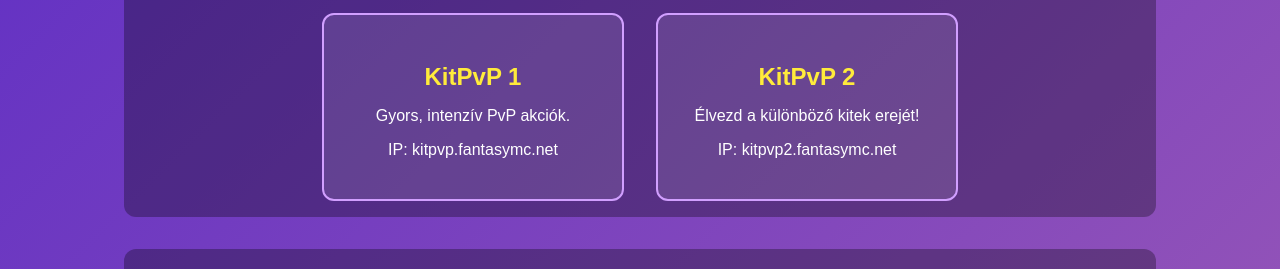
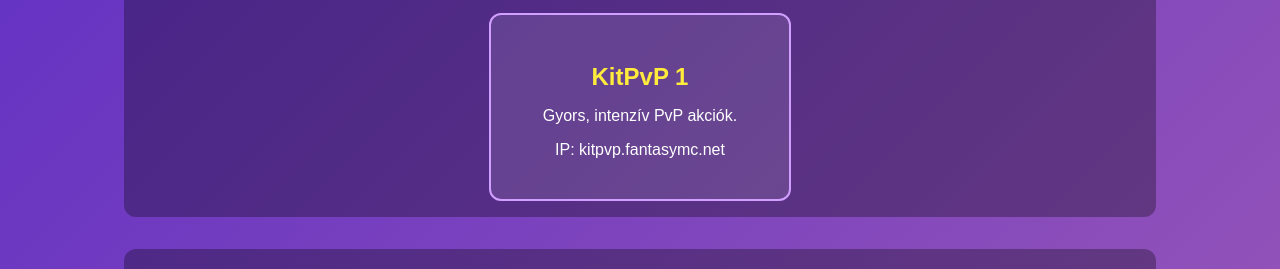
Before and after one commit to matemat25/matemat25.github.io, a plain HTML site: page index.html in a window 1280 px wide. Shown: the part 272-541 px from the top of the page. Drawn offline with Linux system fonts and the light colour scheme.

Commit message:
Update index.html

```diff
--- a/index.html
+++ b/index.html
@@ -113,11 +113,6 @@
             <p>Gyors, intenzív PvP akciók.</p>
             <p>IP: kitpvp.fantasymc.net</p>
         </div>
-        <div class="server">
-            <h3>KitPvP 2</h3>
-            <p>Élvezd a különböző kitek erejét!</p>
-            <p>IP: kitpvp2.fantasymc.net</p>
-        </div>
     </div>
 </section>
 
```
